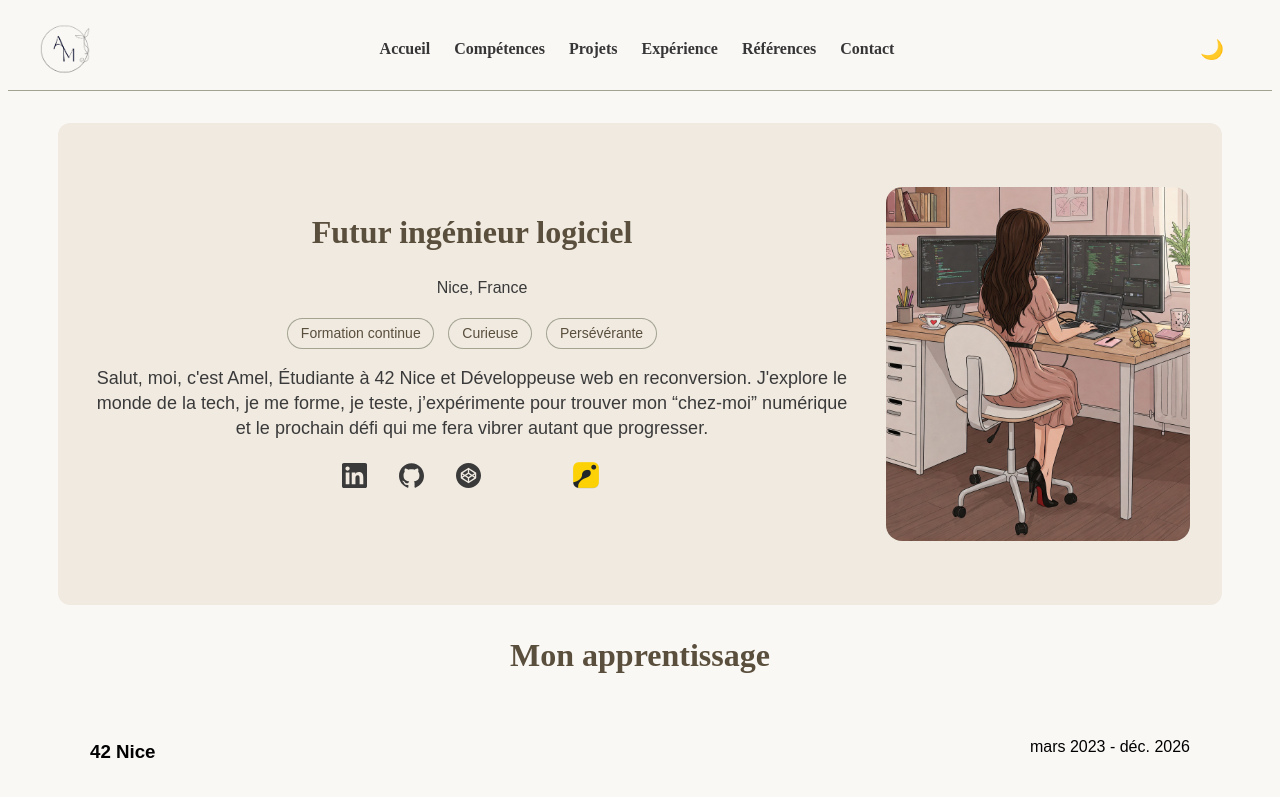
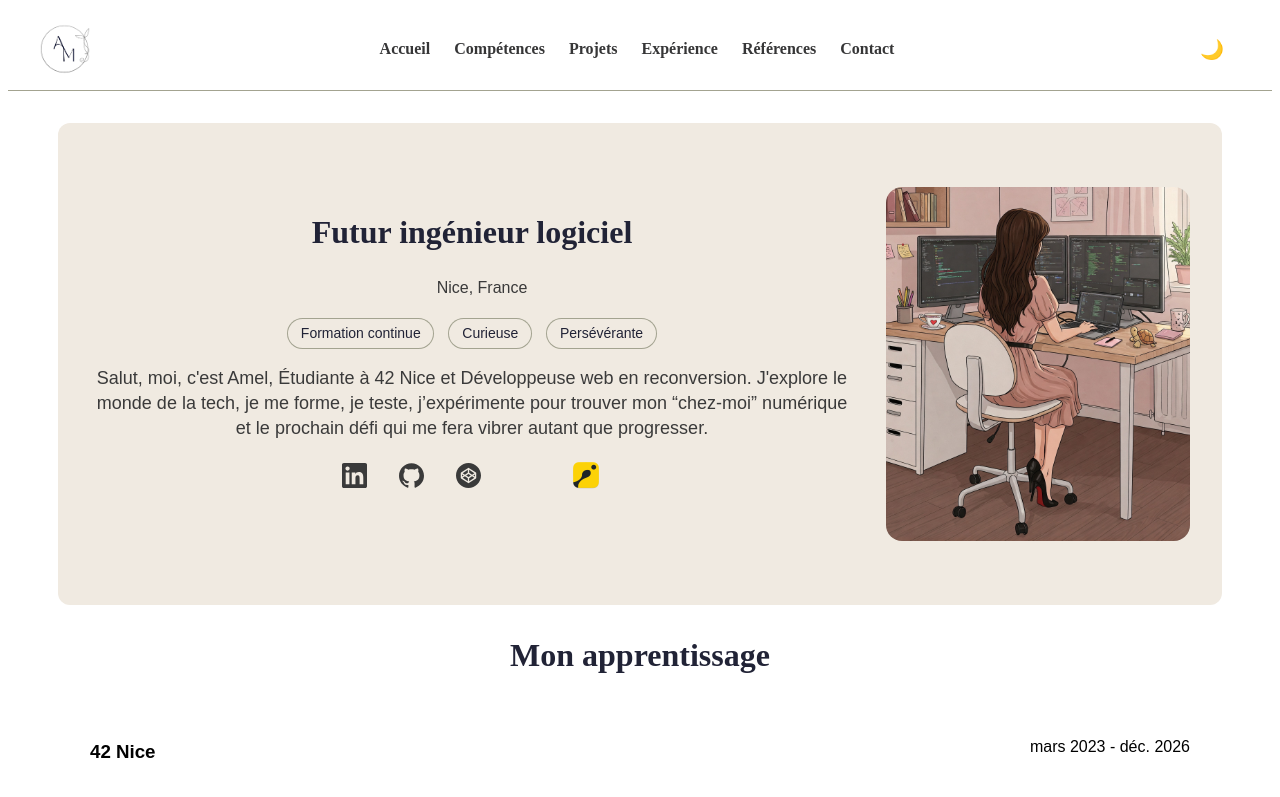
Before and after one commit to amelmnd/portfolio, a Next.js app: page / in a window 1280 px wide. Shown: the top 797 px of the page. Built offline with nearby package versions, Linux system fonts and the light colour scheme; some icons are missing; a web font is replaced by a local one.

Commit message:
portfolio : design change color theme

```diff
--- a/src/styles/variables.css
+++ b/src/styles/variables.css
@@ -1,9 +1,9 @@
 /* Variables light mode par défaut */
 :root {
-  --background: #FAF8F5;
+  --background: #FFF;
   --text: #3A3A3A;
-  --heading: #5A4E3C;
-  --link: #373637;
+  --heading: #212336;
+  --link: #363637;
   --link-hover: #A89F91;
   --button-bg: #D8CFC4;
   --button-text: #5C4B51;
```
